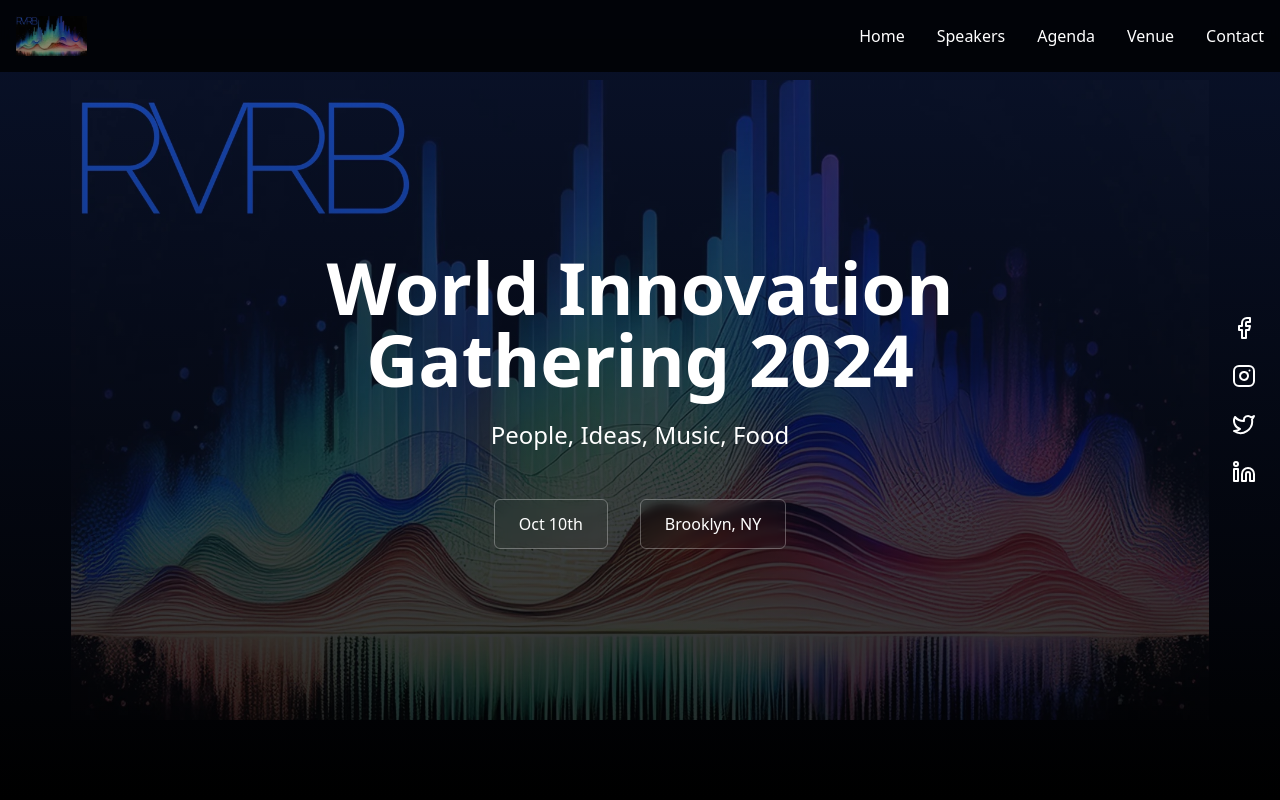
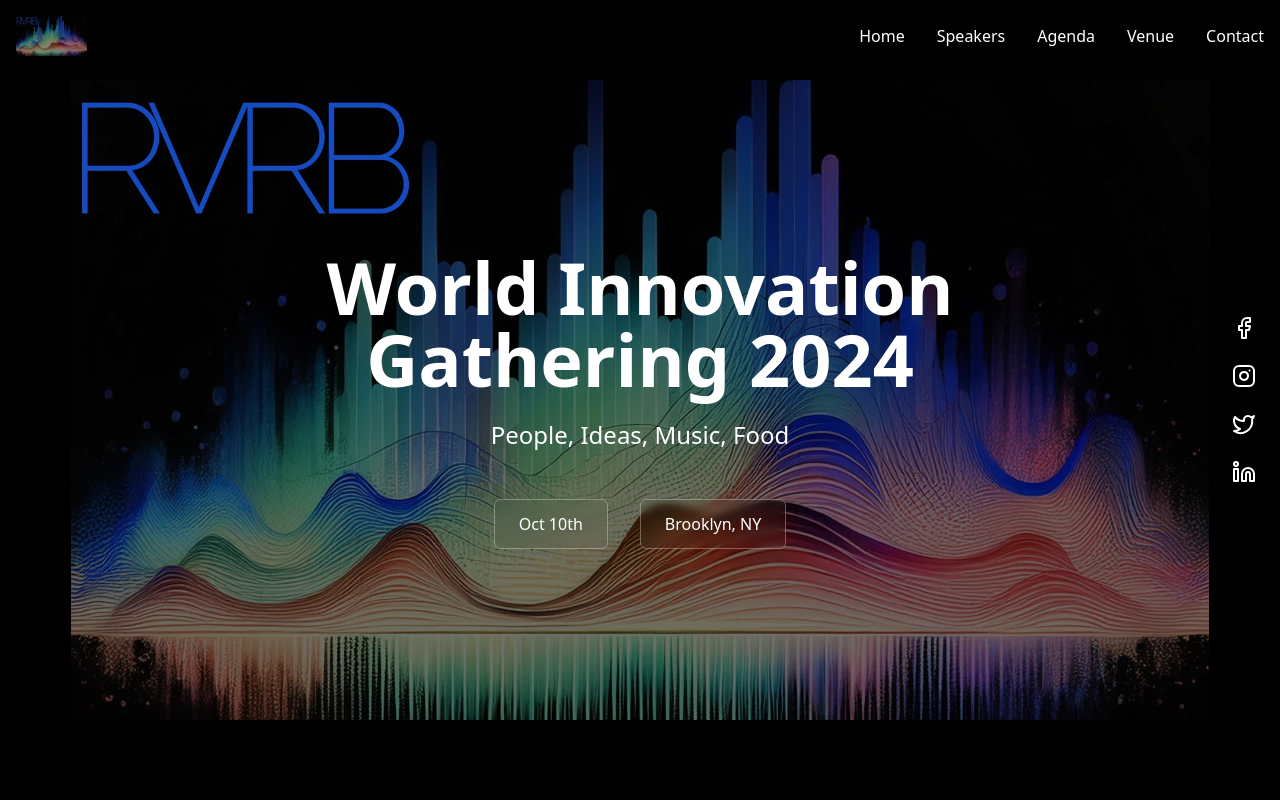
Before and after one commit to TheConstructorsBand/RVRB, a React (Vite) app: page / in a window 1280 px wide. Shown: the top 800 px of the page. Built offline with nearby package versions, Linux system fonts and the light colour scheme.

Commit message:
Removed opacity overlay on hero image

```diff
--- a/src/App.tsx
+++ b/src/App.tsx
@@ -184,7 +184,6 @@ function App() {
             alt="RVRB Logo"
             className="max-w-[90%] max-h-[80%] object-contain opacity-80"
           />
-          <div className="absolute inset-0 bg-gradient-to-b from-blue-900/30 to-black/60"></div>
         </div>
         <div className="container mx-auto px-4 z-10 text-center">
           <h1 className="text-5xl md:text-7xl font-bold mb-6">
```
